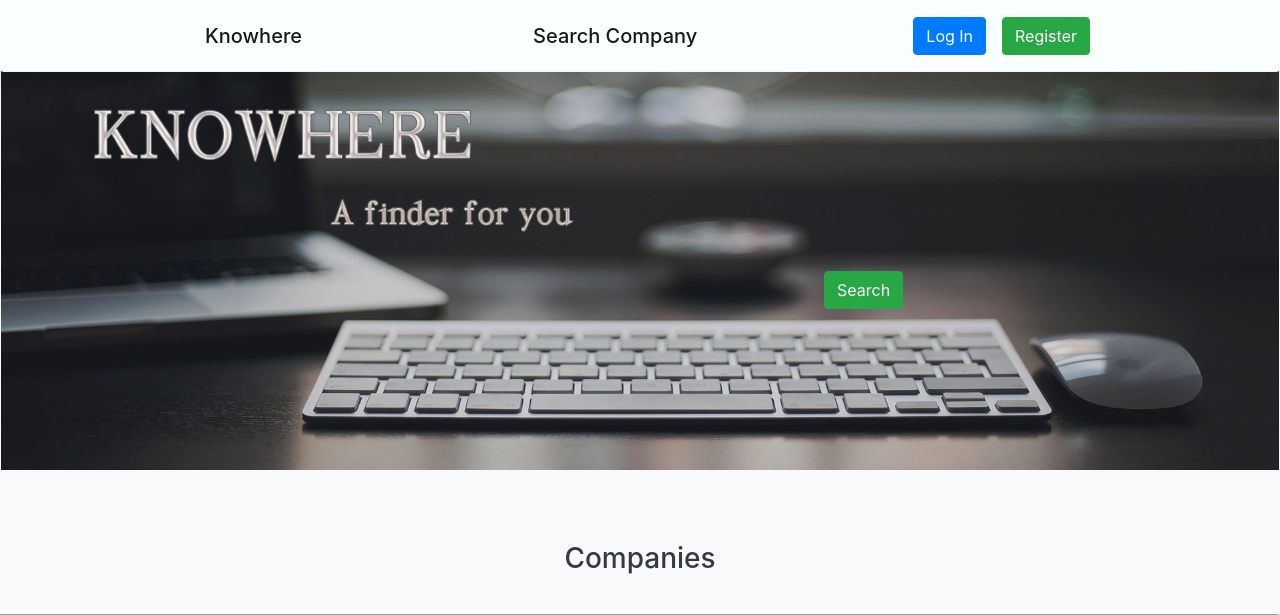
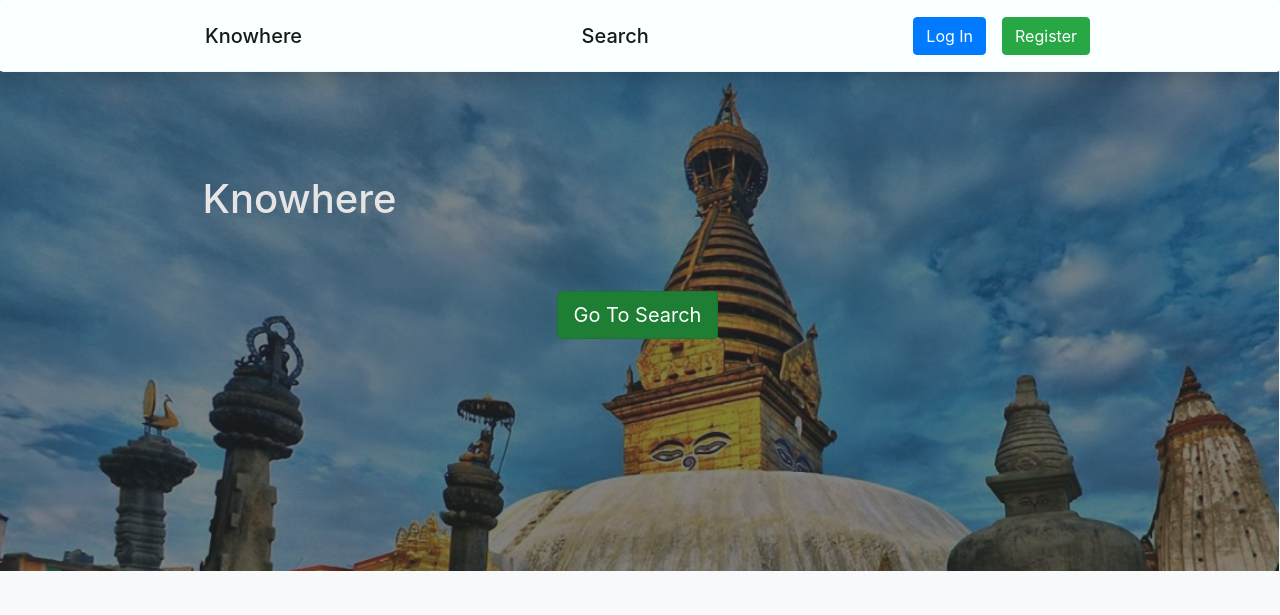
Before and after one commit to joyboy420/Knowhere, a Django app: page /categories/ in a window 1280 px wide. Shown: the top 615 px of the page. Run offline with Django 3.2, Linux system fonts and the light colour scheme; data that the repository does not hold is empty; some libraries are stand-ins or nearby versions; grey boxes are pictures that could not be loaded.

Commit message:
some minor changes front end 1

```diff
--- a/blog/templates/blog/home.html
+++ b/blog/templates/blog/home.html
@@ -26,7 +26,7 @@
 
       {% for post in posts %}
           <article class="media content-section">
-            <img width = "200" height = "200" src="{{post.image.url}}">
+            <img height = "200" width="230" src="{{post.image.url}}">
             <div class="media-body">
               <div class="article-metadata">
                 <a class="mr-2" href="{% url 'user-posts' post.author.username %}">{{ post.author }}</a>
--- a/categories/templates/categories/base.html
+++ b/categories/templates/categories/base.html
@@ -45,7 +45,7 @@
 	<nav class="navbar fixed-top navbar-light justify-content-between shadow p-3 mb-5 rounded">
 		<div class="container">
 		  <a href="{% url 'category_list' %}" class="navbar-brand mb-0 h1">Knowhere</a>
-			<a href="{% url 'search' %}" class="navbar-brand mb-0 h1">Search Company</a>
+			<a href="{% url 'search' %}" class="navbar-brand mb-0 h1">Search </a>
 			{% if user.is_authenticated %}
 			<div class="row">
 				<div class="column">
@@ -138,7 +138,7 @@
 		 <!-- Grid column -->
 
 		 <!-- Grid column -->
-		 <div class="col-md-2 col-lg-2 col-xl-2 mx-auto mb-4">
+		 <div class="col-md-4 col-lg-4 col-xl-4 mx-auto mb-4">
 
 			 <br><br><br>
 
@@ -150,21 +150,6 @@
 			 </p>
 		 </div>
 		 <!-- Grid column -->
-
-		 <!-- Grid column -->
-		 <div class="col-md-3 col-lg-2 col-xl-2 mx-auto mb-4">
-
-			 <!-- Links -->
-			 <h6 class="text-uppercase font-weight-bold">Connect with Us</h6>
-			 <hr class="teal accent-3 mb-4 mt-0 d-inline-block mx-auto" style="width: 60px;">
-			 <p>
-				 <a class="text-secondary" href="#!">Create your Company</a>
-			 </p>
-			 <p>
-				 <a class="text-secondary" href="#!">Sign Up</a>
-			 </p>
-
-		 </div>
 		 <!-- Grid column -->
 
 		 <!-- Grid column -->
--- a/categories/templates/categories/category_list.html
+++ b/categories/templates/categories/category_list.html
@@ -79,17 +79,39 @@
         top: 0;
         padding: 50px;
     }
+    .parallaxfirst {
+      /* The image used */
+      background-image: url("/static/display copy.png");
+      position: relative;
+      /* Set a specific height */
+      margin-left: -20px;
+      margin-right: -15px;
+      margin-bottom: -25px;
+      min-height: 500px;
+
+      /* Create the parallax scrolling effect */
+      background-attachment: fixed;
+      background-repeat: no-repeat;
+      background-size: cover;
+    /*end of parallex scrolling*/
+        }
+    .parallaxfirst-content{
+       color: #E6E4E4;
+        font-size:36px;
+        text-align: center;
+        top: 0;
+        padding: 50px;
+    }
 </style>
-<div class="row" id="box-search">
-    <div class="thumbnail text-center">
-        <img src="/static/display.png" width="100%" alt="My image" class="img-responsive">
-        <div class="caption">
-
-            <button class="btn btn-success my-2 my-sm-0" type="submit">Search</button>
-
-        </div>
-    </div>
-</div>
+<div class="parallaxfirst">
+		<div class="parallaxfirst-content">
+			<div class = "container">
+				<br>
+				<h1 style="text-align: left;">Knowhere</h1><br>
+				<a href = "{% url 'blog-home' %}"><button class="btn btn-success btn-lg active" >Go To Search</button></a>
+			</div>
+		</div>
+	</div>
 
 <br>
 <div class = "container">
@@ -147,3 +169,5 @@
 
   {% endif %}
 {% endblock %}
+Chat conversation end
+Type a message...
--- a/categories/templates/categories/company_detail.html
+++ b/categories/templates/categories/company_detail.html
@@ -90,10 +90,12 @@
 	</a>
 </button>
  <br>
+
  <b> Address: {{object.get_city }}</b><br>
 <b> you are {{ object.get_distance }} metres away from " {{ object.name }} ". See the blue marker for your own location </b>
  {% get_comment_count for categories.company object.pk as comment_count %}
 <p>{{ comment_count }} comments have been posted about this place .</p>
+
 
 
 {% get_comment_list for categories.company object.pk as comment_list %}
@@ -117,7 +119,11 @@
     {{ form.object_pk }}
     {{ form.timestamp }}
     {{ form.security_hash }}
+
     <input type="hidden" name="next" value="{% url 'company_detail' object.category object.pk %}" />
+
+    <input type="hidden" name="next" value="{% url 'aboutus' %}" />
+
     <input type="submit" value="Add comment" id="id_submit" />
     </form>
 {% else %}
--- a/knowhere/settings.py
+++ b/knowhere/settings.py
@@ -38,7 +38,6 @@
     'django.contrib.messages',
     'django.contrib.staticfiles',
     'django.contrib.sites',
-
     # my apps
     'users.apps.UsersConfig',
     # 'users',
@@ -48,6 +47,7 @@
     'postman',
     'blog',
     'django_comments',
+
 ]
 
 SITE_ID = '1'
```
Also changed, not shown: categories/static/display copy.png (added), 2 other files.
